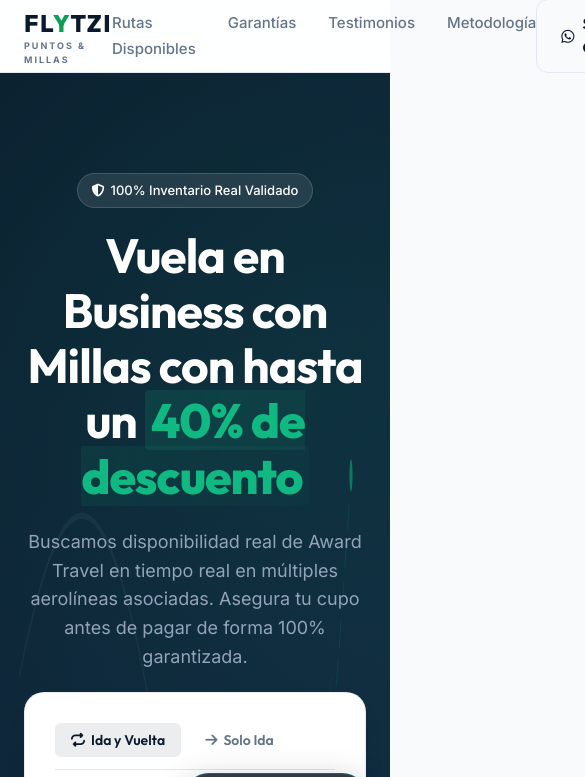
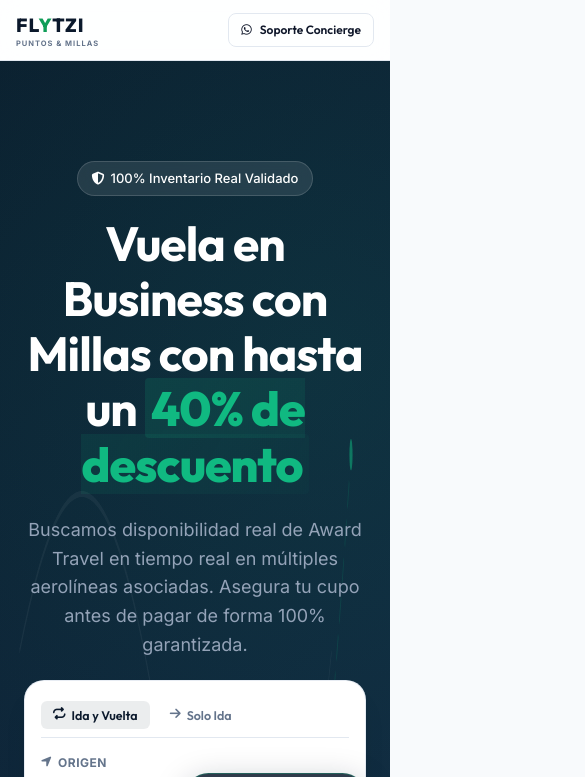
Before and after one commit to MIagroGPT/FLAYTZI, a website: page public/index.html in a window 390 px wide. Shown: the top 777 px of the page, 585 px wide, since content can reach past the window. Drawn offline with Linux system fonts and the light colour scheme.

Commit message:
ajuste movil

```diff
--- a/frontend/index.html
+++ b/frontend/index.html
@@ -15,7 +15,7 @@
   <link rel="stylesheet" href="https://cdnjs.cloudflare.com/ajax/libs/font-awesome/6.4.0/css/all.min.css">
 
   <!-- Estilos CSS -->
-  <link rel="stylesheet" href="style.css?v=2.0">
+  <link rel="stylesheet" href="style.css?v=2.1">
 </head>
 <body>
 
--- a/frontend/style.css
+++ b/frontend/style.css
@@ -2015,3 +2015,59 @@ h1, h2, h3, h4, h5, h6 {
     padding: 10px;
   }
 }
+
+/* ==========================================================================
+   CORRECCIÓN GLOBAL DE OVERFLOW Y RESPONSIVIDAD MÓVIL
+   ========================================================================== */
+
+/* Evitar desborde horizontal en toda la plataforma */
+html, body {
+  max-width: 100% !important;
+  overflow-x: hidden !important;
+}
+
+/* Responsividad para el Header y Navegación en Pantallas Pequeñas (Móviles) */
+@media (max-width: 767px) {
+  .header-container {
+    height: 60px;
+    padding: 0 16px;
+  }
+
+  .main-nav {
+    display: none !important; /* Ocultar menú enlaces en móvil para evitar colisión de elementos */
+  }
+
+  .logo-text {
+    font-size: 19px;
+    letter-spacing: 1px;
+  }
+
+  .logo-tag {
+    font-size: 7.5px;
+    letter-spacing: 1px;
+    margin-top: -2px;
+  }
+
+  .header-actions .btn {
+    padding: 6px 12px;
+    font-size: 12px;
+    border-radius: 8px;
+  }
+}
+
+/* Optimización extra del buscador en dispositivos muy pequeños */
+@media (max-width: 576px) {
+  .search-panel {
+    padding: 20px 16px; /* Dar más espacio en pantalla reduciendo el padding interior */
+  }
+
+  .trip-type-tabs {
+    margin-bottom: 15px;
+    padding-bottom: 8px;
+  }
+
+  .tab-btn {
+    padding: 6px 12px;
+    font-size: 12.5px;
+  }
+}
--- a/public/index.html
+++ b/public/index.html
@@ -15,7 +15,7 @@
   <link rel="stylesheet" href="https://cdnjs.cloudflare.com/ajax/libs/font-awesome/6.4.0/css/all.min.css">
 
   <!-- Estilos CSS -->
-  <link rel="stylesheet" href="style.css?v=2.0">
+  <link rel="stylesheet" href="style.css?v=2.1">
 </head>
 <body>
 
--- a/public/style.css
+++ b/public/style.css
@@ -2015,3 +2015,59 @@ h1, h2, h3, h4, h5, h6 {
     padding: 10px;
   }
 }
+
+/* ==========================================================================
+   CORRECCIÓN GLOBAL DE OVERFLOW Y RESPONSIVIDAD MÓVIL
+   ========================================================================== */
+
+/* Evitar desborde horizontal en toda la plataforma */
+html, body {
+  max-width: 100% !important;
+  overflow-x: hidden !important;
+}
+
+/* Responsividad para el Header y Navegación en Pantallas Pequeñas (Móviles) */
+@media (max-width: 767px) {
+  .header-container {
+    height: 60px;
+    padding: 0 16px;
+  }
+
+  .main-nav {
+    display: none !important; /* Ocultar menú enlaces en móvil para evitar colisión de elementos */
+  }
+
+  .logo-text {
+    font-size: 19px;
+    letter-spacing: 1px;
+  }
+
+  .logo-tag {
+    font-size: 7.5px;
+    letter-spacing: 1px;
+    margin-top: -2px;
+  }
+
+  .header-actions .btn {
+    padding: 6px 12px;
+    font-size: 12px;
+    border-radius: 8px;
+  }
+}
+
+/* Optimización extra del buscador en dispositivos muy pequeños */
+@media (max-width: 576px) {
+  .search-panel {
+    padding: 20px 16px; /* Dar más espacio en pantalla reduciendo el padding interior */
+  }
+
+  .trip-type-tabs {
+    margin-bottom: 15px;
+    padding-bottom: 8px;
+  }
+
+  .tab-btn {
+    padding: 6px 12px;
+    font-size: 12.5px;
+  }
+}
```
